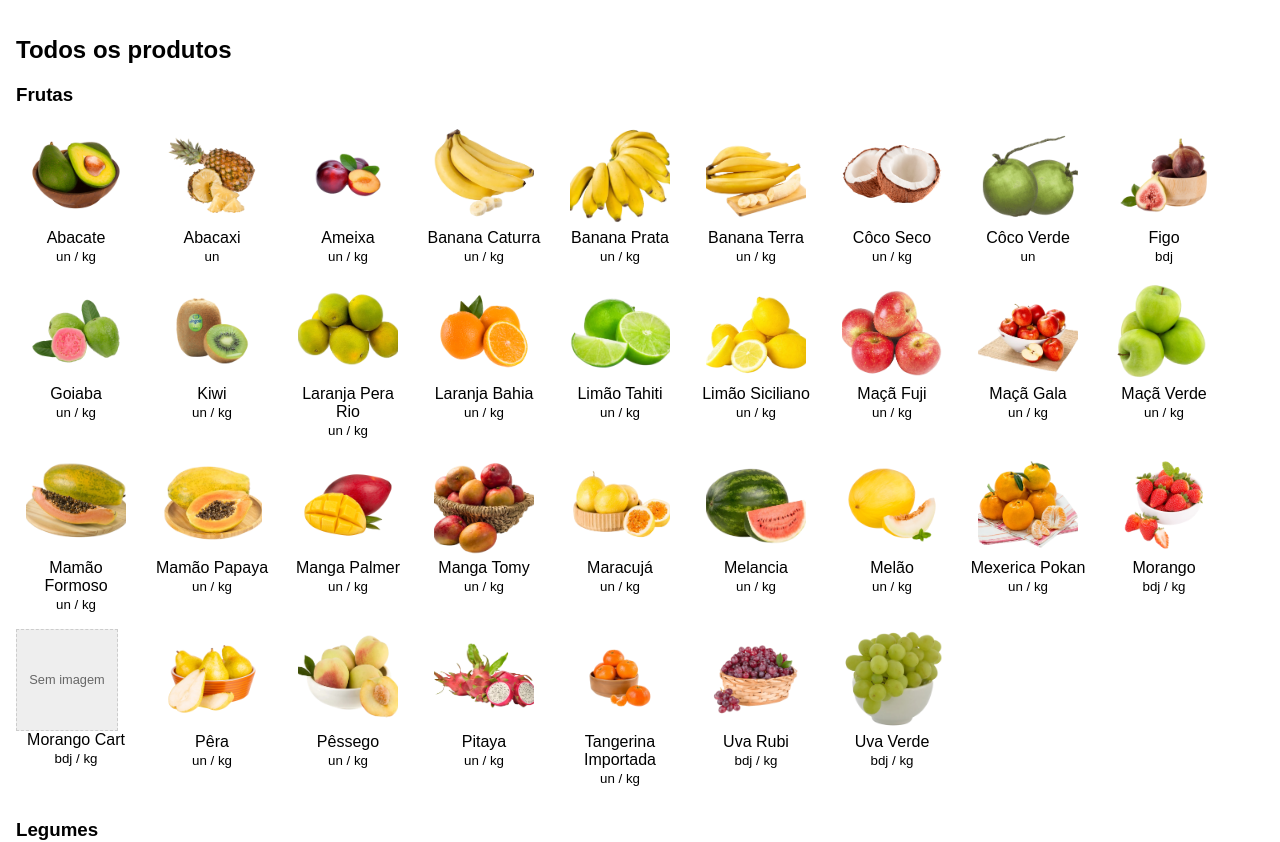
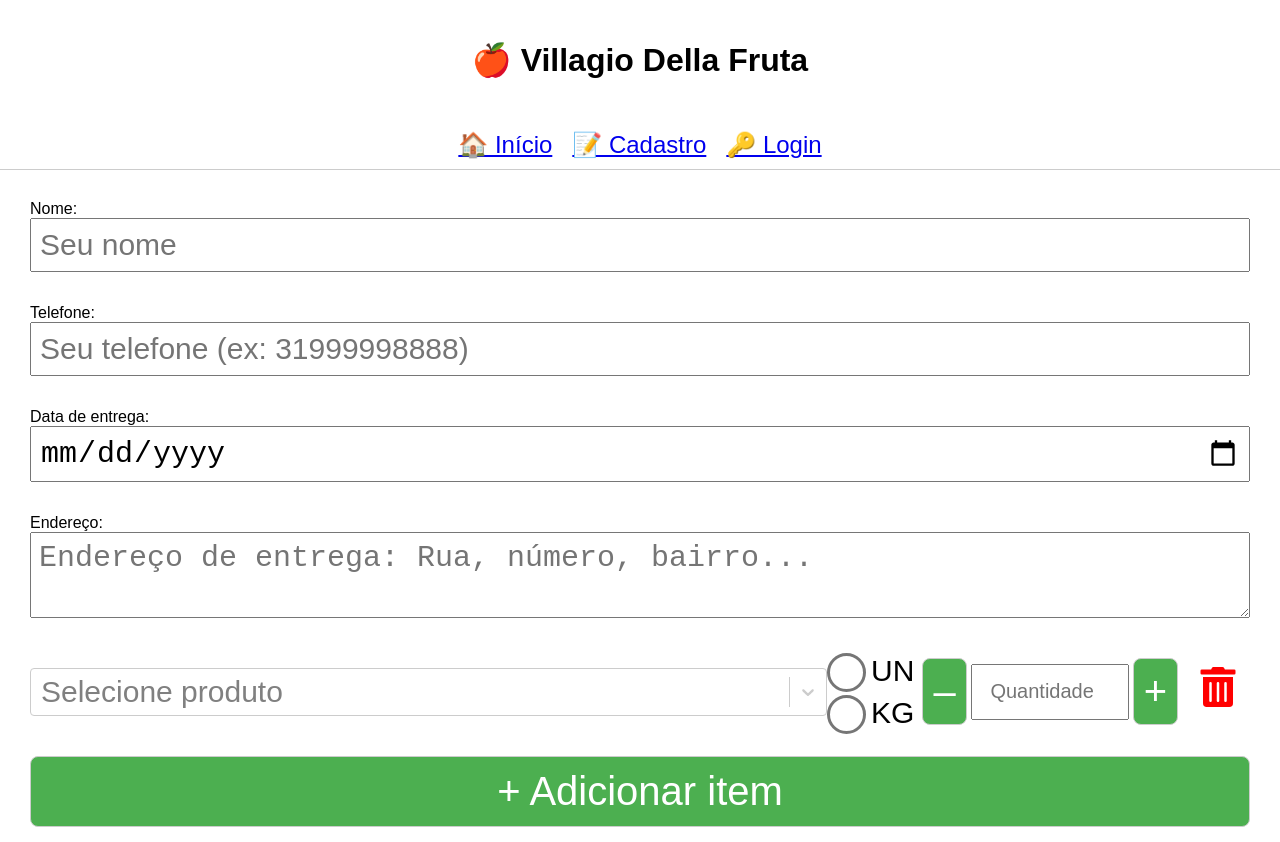
Before and after one commit to michelrodrigo/pedido_hortifruti, a React (Vite) app: page / in a window 1280 px wide. Shown: the top 842 px of the page. Built offline with nearby package versions, Linux system fonts and the light colour scheme.

Commit message:
ajustes na lista de produtos. As opções de unidade, kilo ou bandeja são atualizadas automaticamente de acordo com o produto selecionado

```diff
--- a/src/App.jsx
+++ b/src/App.jsx
@@ -1,5 +1,4 @@
 // App.jsx
-/*
 import React, { useState, useEffect } from 'react';
 import { BrowserRouter as Router, Routes, Route, Link } from 'react-router-dom';
 import FormPedido from './components/FormPedido';
@@ -25,7 +24,7 @@ function App() {
       <div>
         <h1 style={{ textAlign: 'center', padding: '20px' }}>🍎 Villagio Della Fruta</h1>
 
-        //{ Menu de navegação }
+        {/* Menu de navegação */}
         <nav style={{
           padding: '10px',
           borderBottom: '1px solid #ccc',
@@ -47,7 +46,7 @@ function App() {
           )}
         </nav>
 
-        //{ Rotas da aplicação}
+        {/* Rotas da aplicação */}
         <div style={{ padding: '20px' }}>
           <Routes>
             <Route path="/" element={<FormPedido cliente={cliente} />} />
@@ -61,15 +60,3 @@ function App() {
 }
 
 export default App;
-*/
-
-import React from 'react';
-import TesteProdutos from './components/TesteProdutos';
-
-export default function App() {
-  return (
-    <div>
-      <TesteProdutos />
-    </div>
-  );
-}
--- a/src/components/FormPedido.jsx
+++ b/src/components/FormPedido.jsx
@@ -198,57 +198,69 @@ export default function FormPedido() {
 	  {errors.endereco && <p style={{ color: 'red' }}>{errors.endereco.message}</p>}
 	</div>
 
-      {fields.map((field, idx) => (
+      {fields.map((field, idx) => {
+		 const produtoSelecionado = itensWatch[idx]?.produto;
+		const unidadesDisponiveis = produtoSelecionado?.unidades || ['UN', 'KG'];
+
+
+		  return (
 			<div key={field.id} style={{ marginBottom: 10, display: 'flex', alignItems: 'center', gap: 8 }}>
+
+			  {/* Produto */}
 			  <Controller
 				control={control}
 				name={`itens.${idx}.produto`}
-            rules={{ required: true }}
-            render={({ field }) => (
-			<div style={{flex: 3}}>
+				rules={{ required: 'Selecione um produto.' }}
+				render={({ field, fieldState }) => (
+				  <div style={{ flex: 3 }}>
 					<Select
 					  {...field}
+					  value={field.value || null}
 					  options={produtos}
 					  components={{ Option, SingleValue }}
 					  placeholder="Selecione produto"
+					  onChange={(selected) => {
+						field.onChange(selected);
+						if (selected?.unidades?.length) {
+						  setValue(`itens.${idx}.unidade`, selected.unidades[0]);
+						}
+					  }}
 					  styles={{
-					control: (base) => ({
-					  ...base,
-					  fontSize: '30px', // tamanho da fonte da caixa principal
-					}),
-					option: (base) => ({
-					  ...base,
-					  fontSize: '30px', // tamanho da fonte das opções do menu dropdown
-					}),
-					singleValue: (base) => ({
-					  ...base,
-					  fontSize: '30px', // valor selecionado exibido
-					}),
+						control: (base) => ({ ...base, fontSize: '30px' }),
+						option: (base) => ({ ...base, fontSize: '30px' }),
+						singleValue: (base) => ({ ...base, fontSize: '30px' }),
 					  }}
 					/>
+					{fieldState?.error && (
+					  <p style={{ color: 'red', fontSize: '16px' }}>{fieldState.error.message}</p>
+					)}
 				  </div>
 				)}
 			  />
+
+			  {/* Unidade (dinâmica) */}
 			  <Controller
 				control={control}
 				name={`itens.${idx}.unidade`}
-			  defaultValue="unidade"
 				render={({ field }) => (
 				  <div style={{ display: 'flex', flexDirection: 'column', gap: '8px' }}>
-				  {unidades.map((opt) => (
-					<label key={opt.value} style={{ display: 'flex', alignItems: 'center', gap: '15px', fontSize: '30px', cursor: 'pointer' }}>
+					{unidadesDisponiveis.map((opt) => (
+					  <label key={opt} style={{ display: 'flex', alignItems: 'center', gap: '15px', fontSize: '30px', cursor: 'pointer' }}>
 						<input
 						  type="radio"
-						value={opt.value}
-						checked={field.value === opt.value}
-						onChange={() => field.onChange(opt.value)}
+						  value={opt}
+						  checked={field.value === opt}
+						  onChange={() => field.onChange(opt)}
 						/>
-					  {opt.label}
+						{opt.toUpperCase()}
 					  </label>
 					))}
 				  </div>
 				)}
 			  />
+
+			  {/* Quantidade */}
+			  <div style={{ display: 'flex', flexDirection: 'column', alignItems: 'center' }}>
 				<div style={{ display: 'flex', alignItems: 'center', gap: 4 }}>
 				  <button
 					type="button"
@@ -268,7 +280,7 @@ export default function FormPedido() {
 					value={itensWatch[idx]?.quantidade || ''}
 					placeholder="Quantidade"
 					style={{ width: 150, height: 50, textAlign: 'center', fontSize: '20px' }}
-				{...register(`itens.${idx}.quantidade`, { required: true })}
+					{...register(`itens.${idx}.quantidade`, { required: 'Informe a quantidade.' })}
 				  />
 
 				  <button
@@ -283,6 +295,15 @@ export default function FormPedido() {
 					+
 				  </button>
 				</div>
+
+				{errors?.itens?.[idx]?.quantidade && (
+				  <p style={{ color: 'red', fontSize: '16px', marginTop: 4 }}>
+					{errors.itens[idx].quantidade.message}
+				  </p>
+				)}
+			  </div>
+
+			  {/* Botão remover */}
 			  <button
 				type="button"
 				onClick={() => remove(idx)}
@@ -298,8 +319,10 @@ export default function FormPedido() {
 				<FaTrashAlt />
 			  </button>
 			</div>
-      ))}
-      <button type="button" onClick={() => append({ produto: '', unidade: 'unidade', quantidade: '' })}>
+		  );
+		})}
+
+      <button type="button" onClick={() => append({ produto: null, unidade: 'unidade', quantidade: '' })}>
         + Adicionar item
       </button>
 
```
Lines whose indentation alone changed are shown as unchanged.
